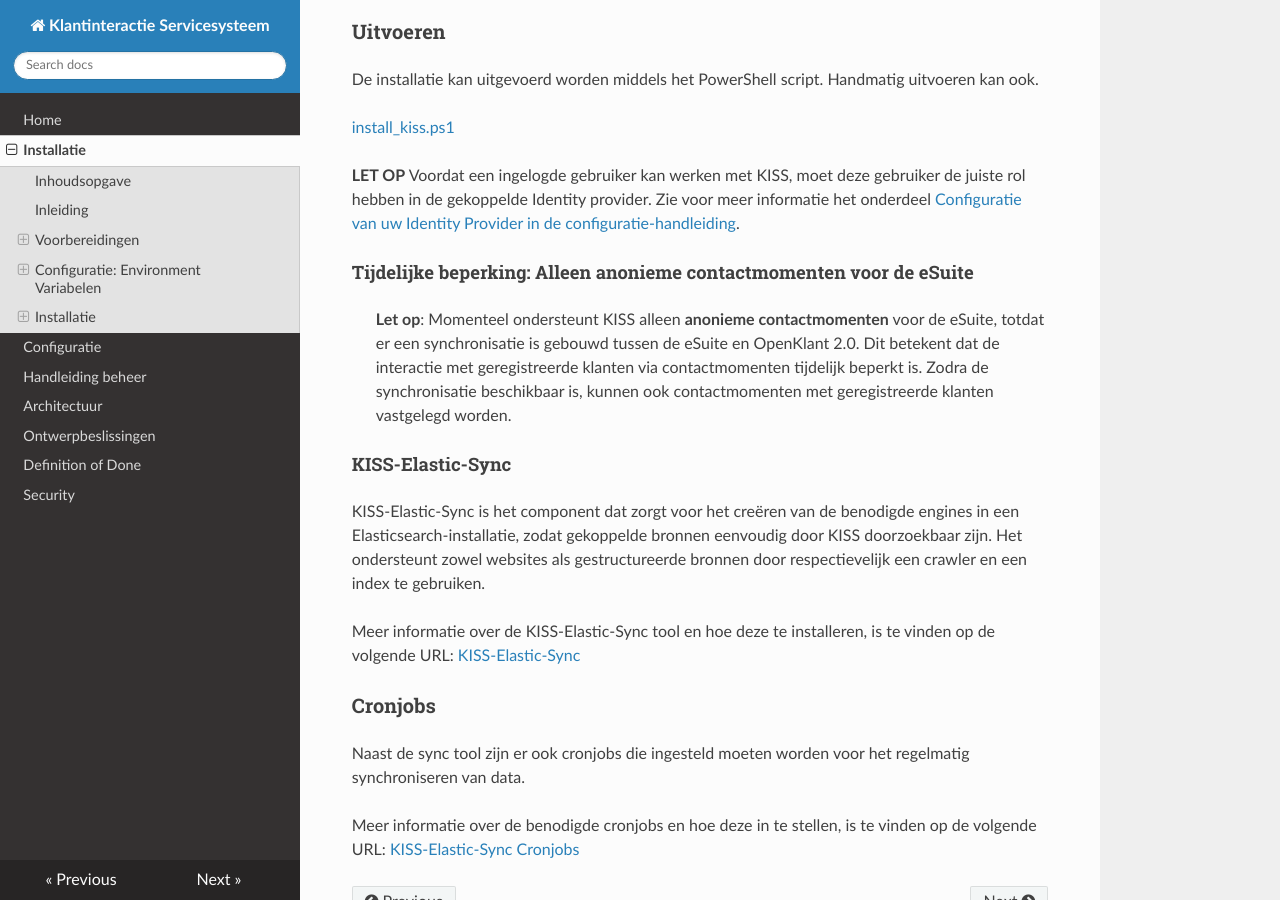
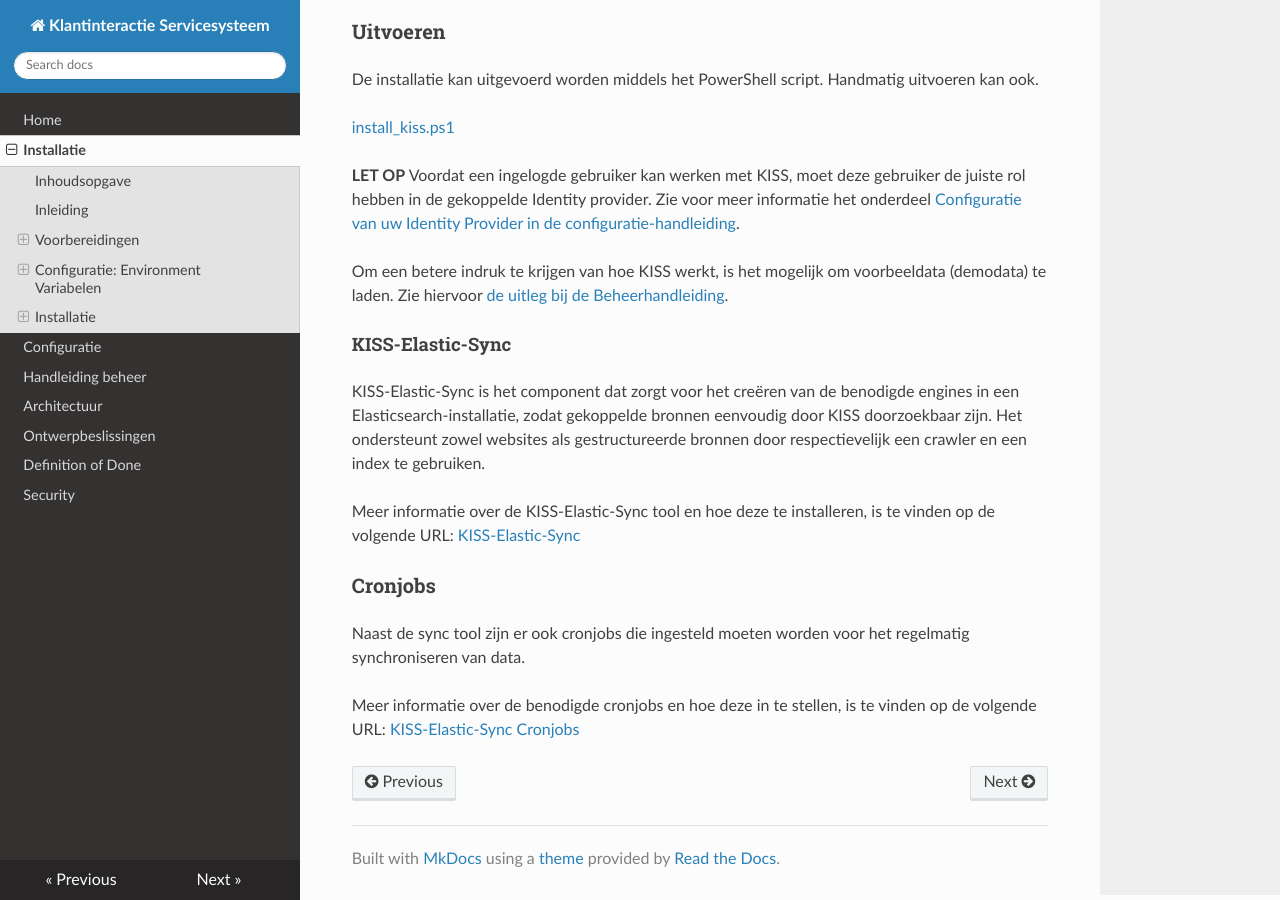
Before and after one commit to Klantinteractie-Servicesysteem/.github, an MkDocs documentation site: the page built from docs/INSTALLATION.md, in a window 1280 px wide and 900 px high, scrolled down 6679 px. Built offline with MkDocs 1.6.1, drawn with Linux system fonts in a browser that asks for light colours; nearby versions of some CDN libraries.

Commit message:
Update INSTALLATION.md
zin toegevoegd over het laden van voorbeelddata.
Plus: opmerking over alleen anoniemde contactmomenten mogelijk verwijderd: dit is niet meer relevant, sinds https://github.com/Klantinteractie-Servicesysteem/KISS-frontend/issues/872

```diff
--- a/docs/INSTALLATION.md
+++ b/docs/INSTALLATION.md
@@ -213,8 +213,7 @@
 
 **LET OP** Voordat een ingelogde gebruiker kan werken met KISS, moet deze gebruiker de juiste rol hebben in de gekoppelde Identity provider. Zie voor meer informatie het onderdeel [Configuratie van uw Identity Provider in de configuratie-handleiding](CONFIGURATIE.md#configuratie-van-uw-identity-provider).
 
-#### Tijdelijke beperking: Alleen anonieme contactmomenten voor de eSuite
-> **Let op**: Momenteel ondersteunt KISS alleen **anonieme contactmomenten** voor de eSuite, totdat er een synchronisatie is gebouwd tussen de eSuite en OpenKlant 2.0. Dit betekent dat de interactie met geregistreerde klanten via contactmomenten tijdelijk beperkt is. Zodra de synchronisatie beschikbaar is, kunnen ook contactmomenten met geregistreerde klanten vastgelegd worden.
+Om een betere indruk te krijgen van hoe KISS werkt, is het mogelijk om voorbeeldata (demodata) te laden. Zie hiervoor [de uitleg bij de Beheerhandleiding](MANUAL.md#kiss-beheer-vullen-met-voorbeelddata).
 
 #### KISS-Elastic-Sync
 KISS-Elastic-Sync is het component dat zorgt voor het creëren van de benodigde engines in een Elasticsearch-installatie, zodat gekoppelde bronnen eenvoudig door KISS doorzoekbaar zijn. Het ondersteunt zowel websites als gestructureerde bronnen door respectievelijk een crawler en een index te gebruiken.
```
